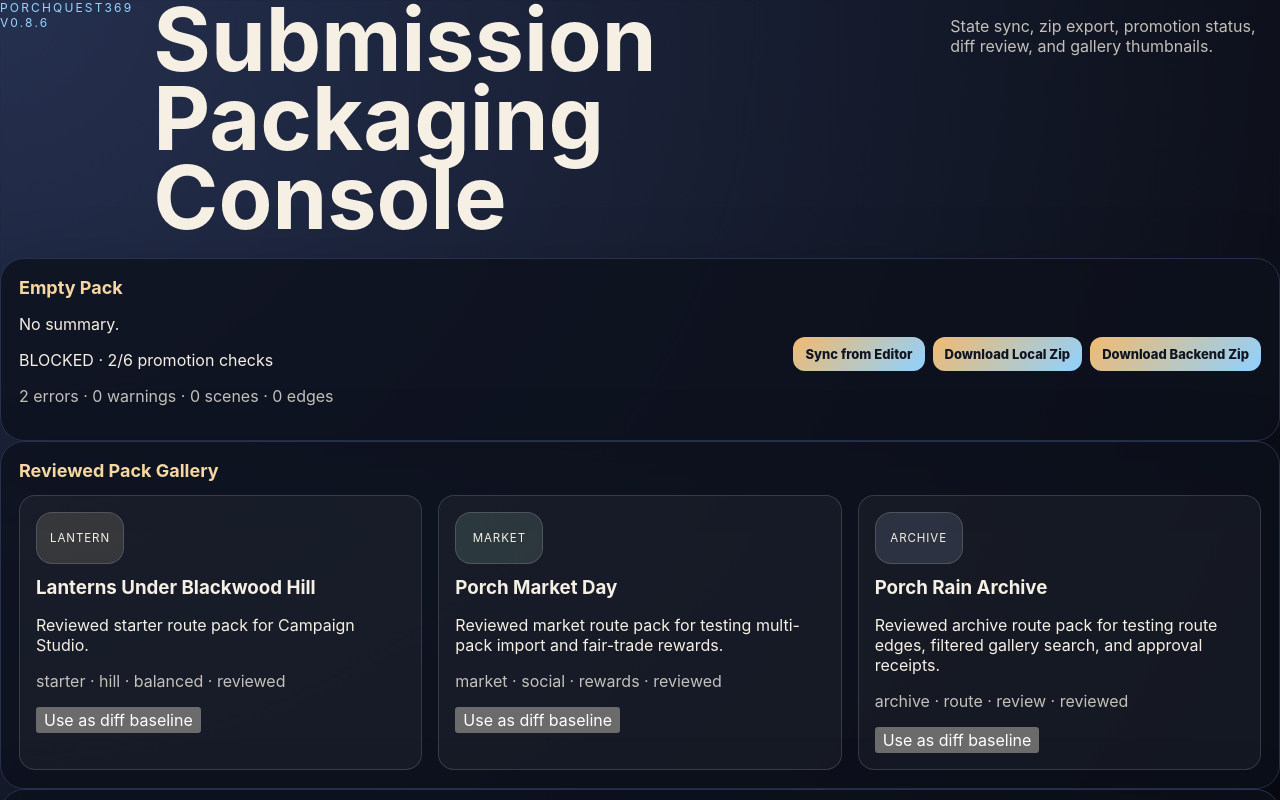
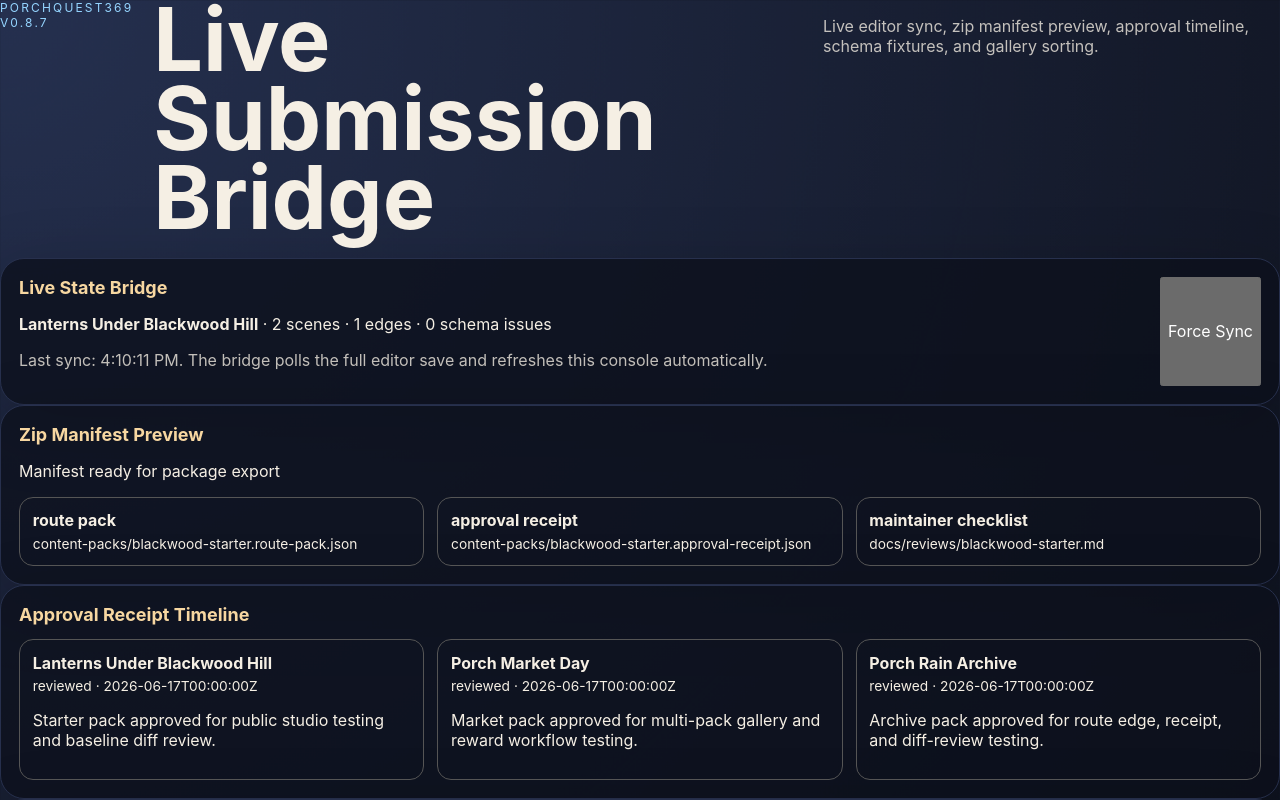
Before and after one commit to MichaelWave369/PorchQuest369, a React (Vite) app in the folder apps/web/: page / in a window 1280 px wide. Shown: the top 800 px of the page. Built offline with nearby package versions, Linux system fonts and the light colour scheme; no server answers.

Commit message:
Switch Pages to v0.8.7 AppV18

```diff
--- a/apps/web/src/main.jsx
+++ b/apps/web/src/main.jsx
@@ -12,10 +12,11 @@ import './v14.css';
 import './v15.css';
 import './v16.css';
 import './v17.css';
-import AppV17 from './AppV17.jsx';
+import './v18.css';
+import AppV18 from './AppV18.jsx';
 
 createRoot(document.getElementById('root')).render(
   <React.StrictMode>
-    <AppV17 />
+    <AppV18 />
   </React.StrictMode>
 );
```
